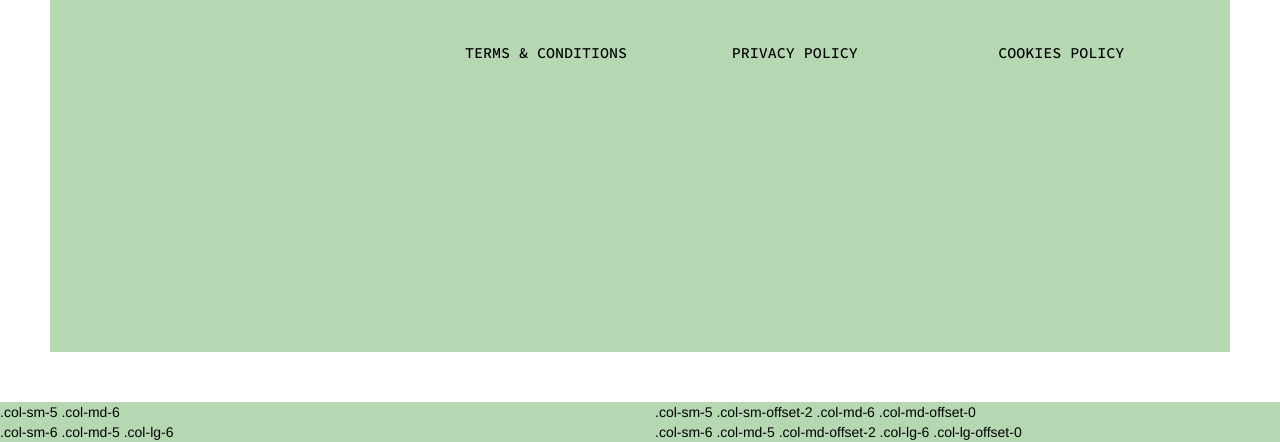
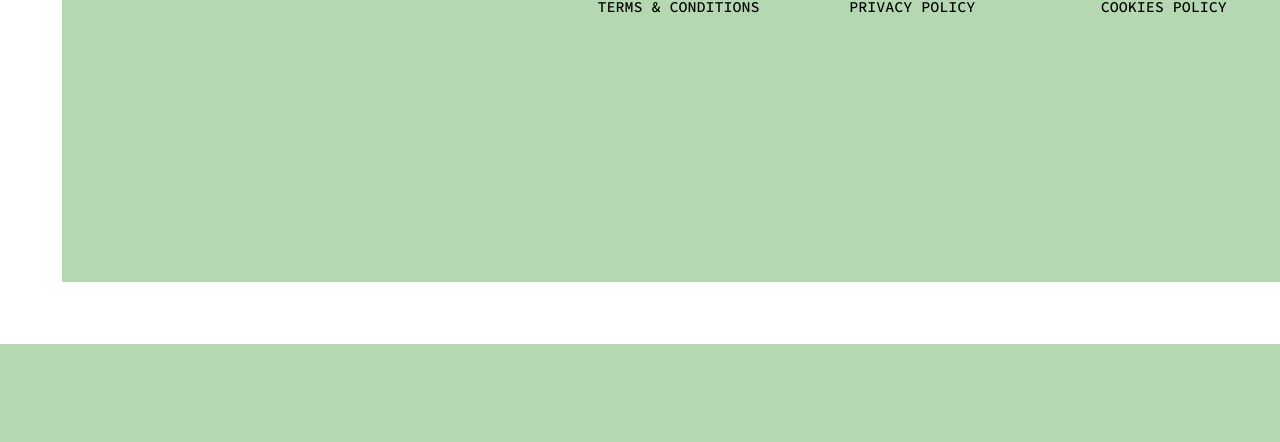
Before and after one commit to Sibay-pedagogical-collage/NugumanovMA, a plain HTML site: page 3_Курс/верска-6/index.html in a window 1280 px wide. Shown: the part 10257-10699 px from the top of the page. After the commit the page ends 10601 px from the top, so only its background shows below. Drawn offline with nearby package versions, Linux system fonts and the light colour scheme.

Commit message:
v0.12_pc4_win

```diff
--- a/3_Курс/верска-6/css/style.css
+++ b/3_Курс/верска-6/css/style.css
@@ -477,7 +477,7 @@ h2, h3, h4, h5, h6 {
           padding-top: 73px;
         }
   .container-9 {
-    height: 1228px;
+    height: 1170px;
   }
     .container-9 .row {
       margin: 0px;
@@ -527,7 +527,17 @@ h2, h3, h4, h5, h6 {
           }
   .container-10 {
     height: 854px;
-    border: #fff solid 50px;
+  }
+    .container-10-1 {
+      border: #fff solid 62px;
+      width: 1920px;
+      margin-left: auto;
+      margin-right: auto;
+      height: 100%;
+    }
+      .container-10 .row {
+        margin: 0px;
+        padding: 0px;
       }
       .logo-2 {
         margin-top: 100px;
--- a/3_Курс/верска-6/index.html
+++ b/3_Курс/верска-6/index.html
@@ -270,11 +270,12 @@
             <textarea class="form-control" rows="8" placeholder="Massages"></textarea>
             <button type="submit" class="btn btn-default">SEND MESSAGE</button>
           </form>
-        </div>
+        </div> <!-- /.col-md-5 col-lg-offset-1 -->
       </div> <!-- /.row -->
     </div> <!-- /.container -->
   </div> <!-- /.container-9 -->
   <div class="container-10">
+    <div class="container-10-1">
       <div class="container">
         <div class="row">
           <div class="col-md-3"><a href="#"><img class="logo-2" src="img/logo-1.png" alt="logo-1"></a></div>
@@ -306,17 +307,8 @@
           </div>
         </div>
       </div>
+    </div>
   </div> <!-- /.container-10 -->
-
-  <div class="row">
-    <div class="col-sm-5 col-md-6">.col-sm-5 .col-md-6</div>
-    <div class="col-sm-5 col-sm-offset-2 col-md-6 col-md-offset-0">.col-sm-5 .col-sm-offset-2 .col-md-6 .col-md-offset-0</div>
-  </div>
-
-  <div class="row">
-    <div class="col-sm-6 col-md-5 col-lg-6">.col-sm-6 .col-md-5 .col-lg-6</div>
-    <div class="col-sm-6 col-md-5 col-md-offset-2 col-lg-6 col-lg-offset-0">.col-sm-6 .col-md-5 .col-md-offset-2 .col-lg-6 .col-lg-offset-0</div>
-  </div>
 
   <script src="https://ajax.googleapis.com/ajax/libs/jquery/1.12.4/jquery.min.js"></script>
   <script src="js/bootstrap.js"></script>
```
Lines whose indentation alone changed are shown as unchanged.
